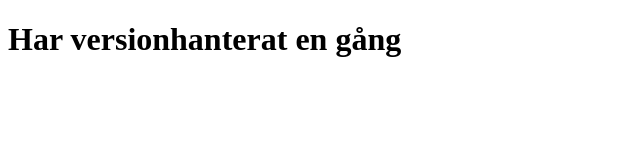
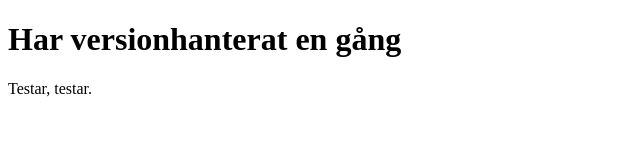
Before and after one commit to KajsaWall/Chunks, a plain HTML site: page index.html in a window 1280 px wide. Shown: the full height of the page, 0-640 px from the left. Drawn offline with Linux system fonts and the light colour scheme.

Commit message:
Jag gjorde en test

```diff
--- a/index.html
+++ b/index.html
@@ -8,5 +8,6 @@
 </head>
 <body>
     <h1>Har versionhanterat en gång</h1>
+    <p>Testar, testar.</p>
 </body>
 </html>
```
